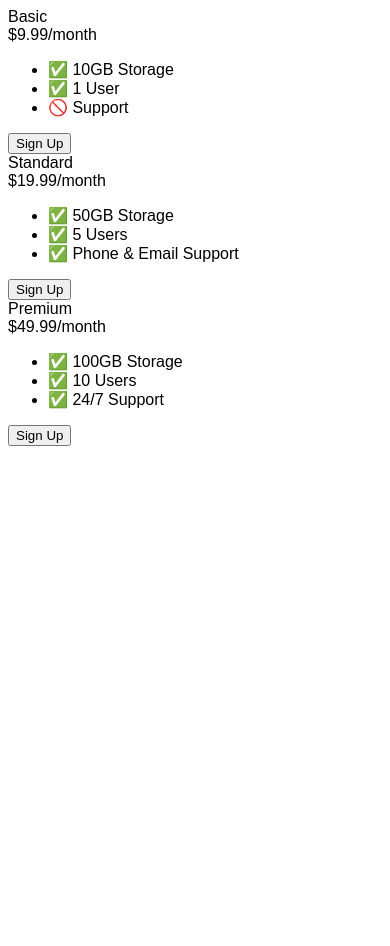
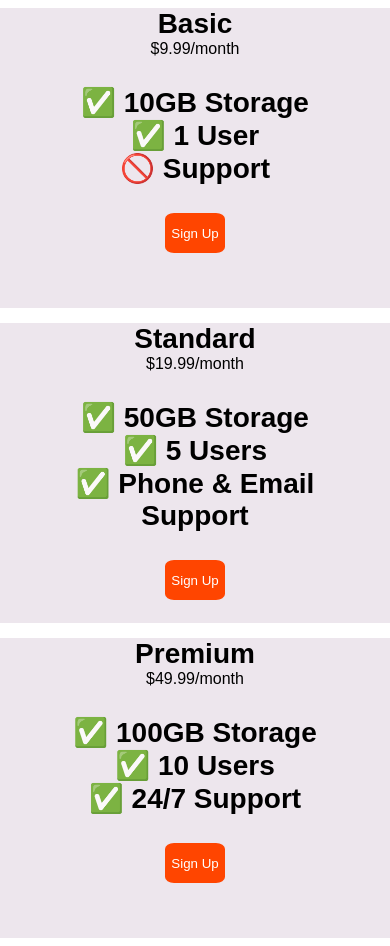
Before and after one commit to Bhavya-Bisen/DEV_LEARNING, a plain HTML site: page CSS/9.4 Flexbox Pricing Table Project/index.html in a window 390 px wide. Before the commit the page ends 844 px from the top, so only its background shows below. Drawn offline with Linux system fonts and the light colour scheme; a web font is replaced by a local one.

Commit message:
Update V9

```diff
--- a/CSS/9.4 Flexbox Pricing Table Project/index.html
+++ b/CSS/9.4 Flexbox Pricing Table Project/index.html
@@ -11,9 +11,70 @@
       font-family: 'Sono', sans-serif;
     }
 
+    .pricing-container{
+      display: flex;
+      justify-content: center;
+      align-items: center;
+      gap: 15px;
+      height: 85vh;
+    }
+
+    .pricing-plan{
+      background-color:rgb(237, 230, 237);
+      text-align: center;
+      width: 400px;
+      height: 300px;
+    }
+
+    .plan-title{
+      font-weight: bolder;
+      font-size: 1.75rem;
+      list-style-type: none;
+    }
+
+    .plan-features{
+      list-style-type: none;
+      font-weight: bolder;
+      font-size: 1.75rem;
+      margin-right: 40px;
+    }
+
+    .plan-button{
+      background-color: orangered;
+      border: 0px;
+      color: white;
+      width: 60px;
+      height: 40px;
+      border-radius: 15%;
+    }
     /* Hint: What can you do with a media query and flexbox? */
     @media (max-width: 1250px) {
+      .pricing-container{
+      display: flex;
+      flex-direction: column;
+      justify-content: center;
+      gap: 15px;
+      height: 100%;
+    }
 
+    .pricing-plan{
+      ackground-color:rgb(237, 230, 237);
+      text-align: center;
+      width: 400px;
+      height: 300px;
+    }
+
+    .plan-title{
+      font-weight: bolder;
+      font-size: 1.75rem;
+      list-style-type: none;
+    }
+
+    .plan-features{
+      list-style-type: none;
+      font-weight: bolder;
+      font-size: 1.75rem;
+      margin-right: 40px;
     }
   </style>
 </head>
```
Also changed, not shown: CSS/9.1 Flex Direction/index.html (+6 -1 lines).
